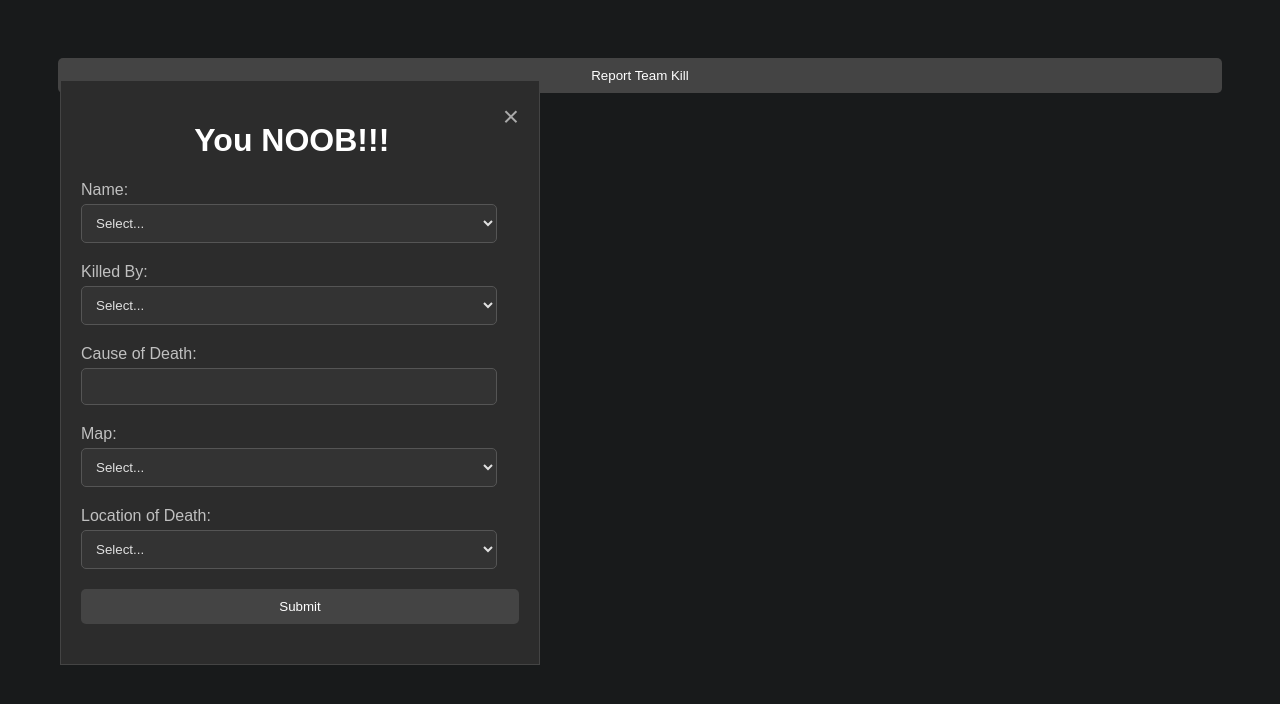
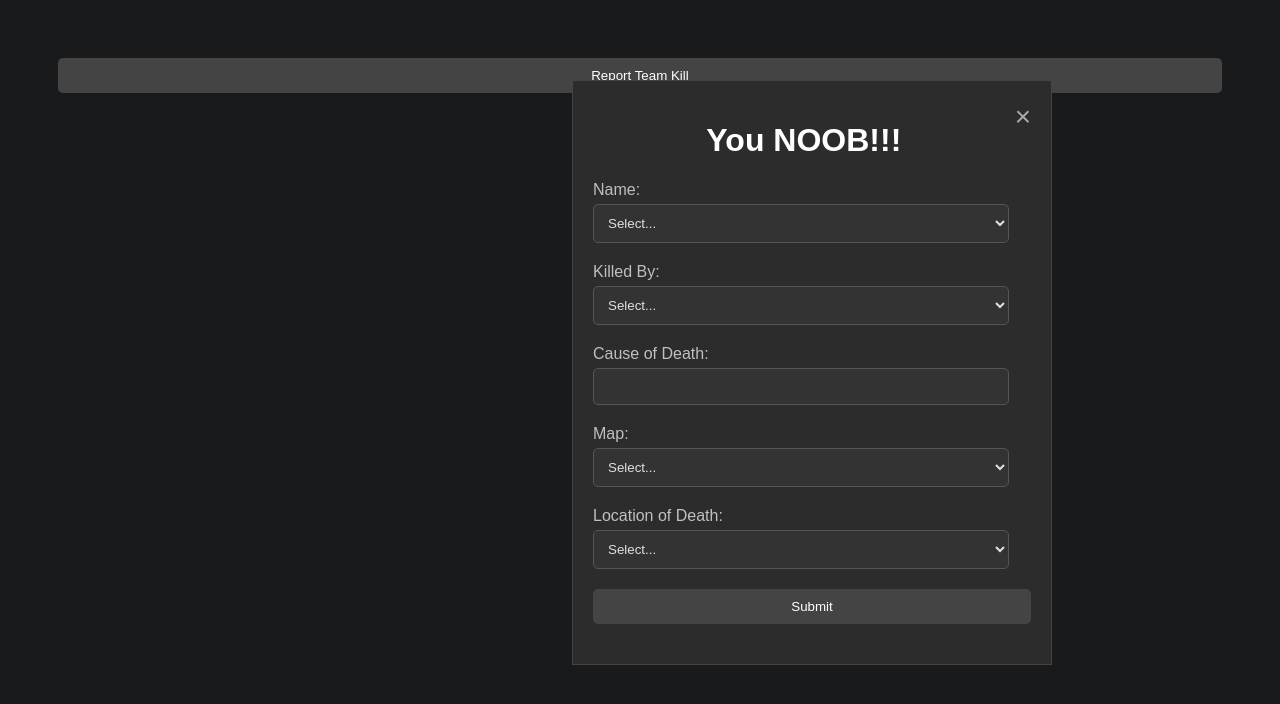
Before and after one commit to chochey/TARKOV_TEAM_KILL, a website: page index.html in a window 1280 px wide. Both pictures are taken after a click on the button "Report Team Kill". Drawn offline with Linux system fonts and the light colour scheme; no server answers.

Commit message:
Update styles.css

```diff
--- a/styles.css
+++ b/styles.css
@@ -61,7 +61,7 @@ h1 {
 #teamKillModal.modal {
   position: fixed; /* Absolute positioning within the viewport */
   top: 10%; /* Adjust this value to move the modal closer or further from the top */
-  left: 0; /* Start from the leftmost point */
+  left: 40%; /* Start from the leftmost point */
   width: 100%; /* Full viewport width */
   height: auto; /* Let the height adjust to its content */
   display: none; /* Initially hidden */
```
